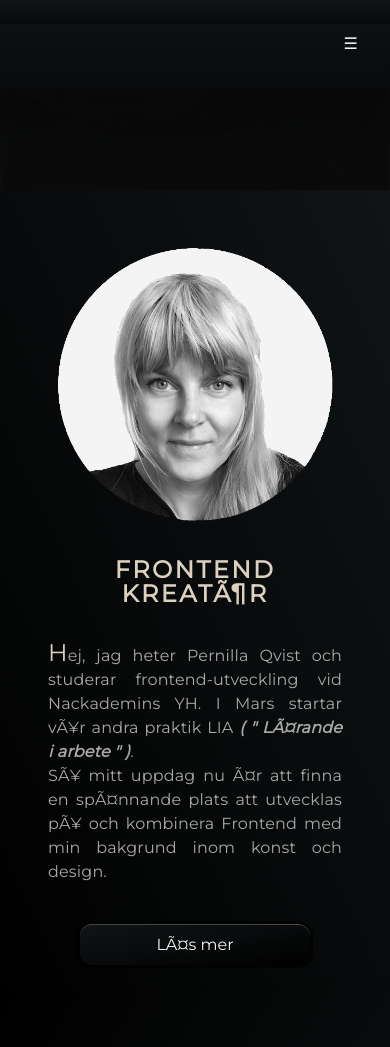
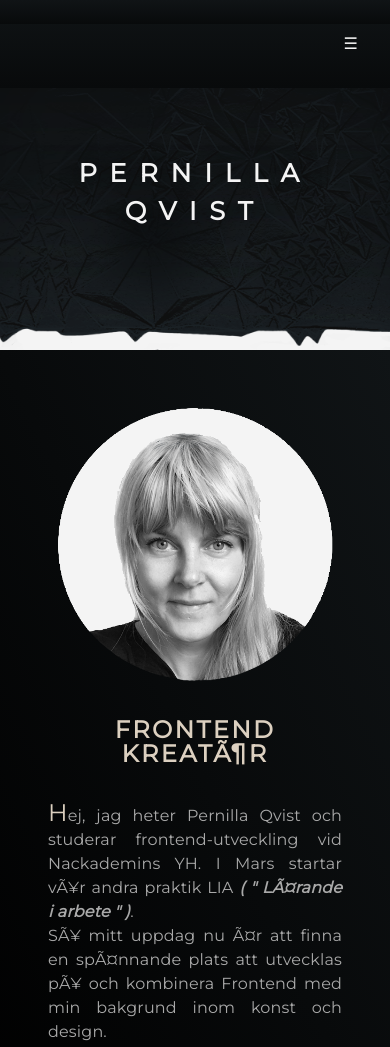
Before and after one commit to PernillaQ/CV2018, a plain HTML site: page index.html in a window 390 px wide. Shown: the top 1047 px of the page. Drawn offline with Linux system fonts and the light colour scheme.

Commit message:
Update cv.css

```diff
--- a/cv.css
+++ b/cv.css
@@ -903,8 +903,7 @@ footer img
   }
   .parallax{
     height: 350px;
-    background-image:url('./images/CVBackgroundImg.png');
-    margin-top: -10em;;
+    background-image:url('./images/CV-headerimg.png');
   }
   h1
   {
```
